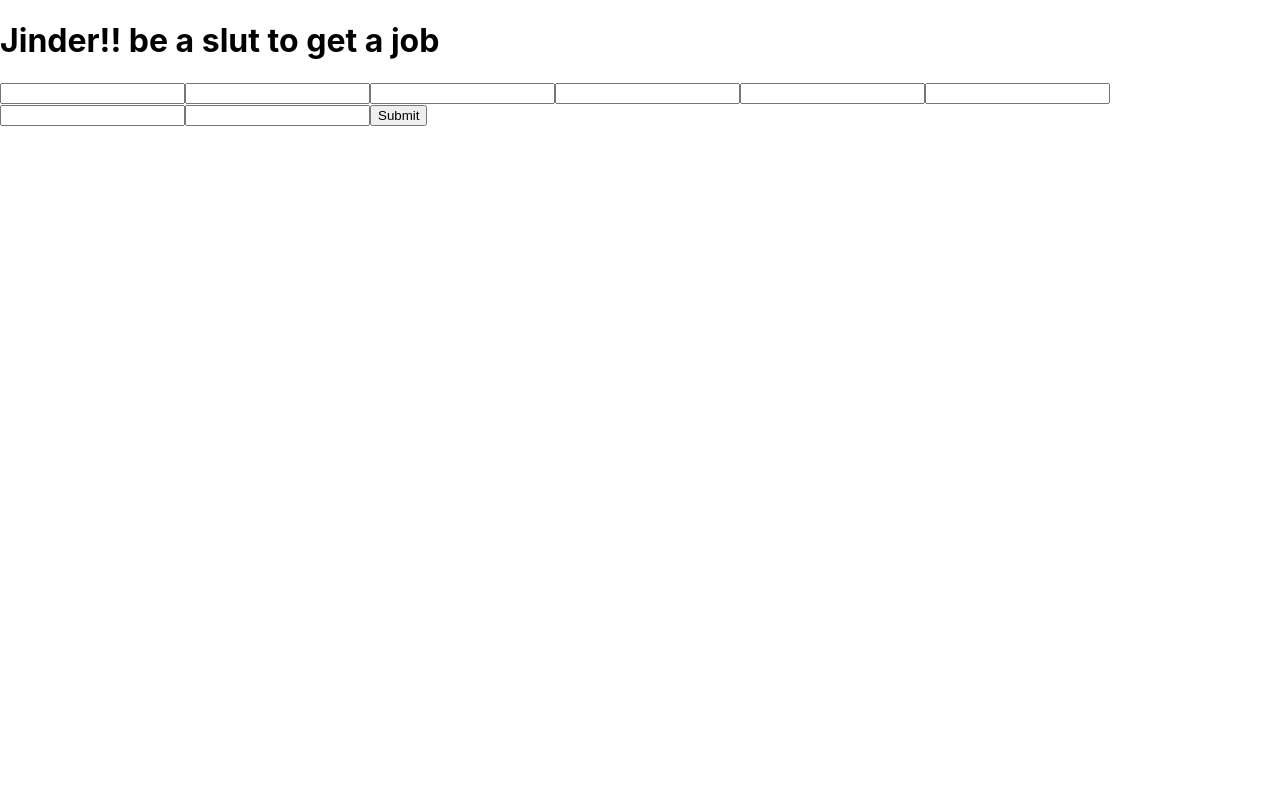
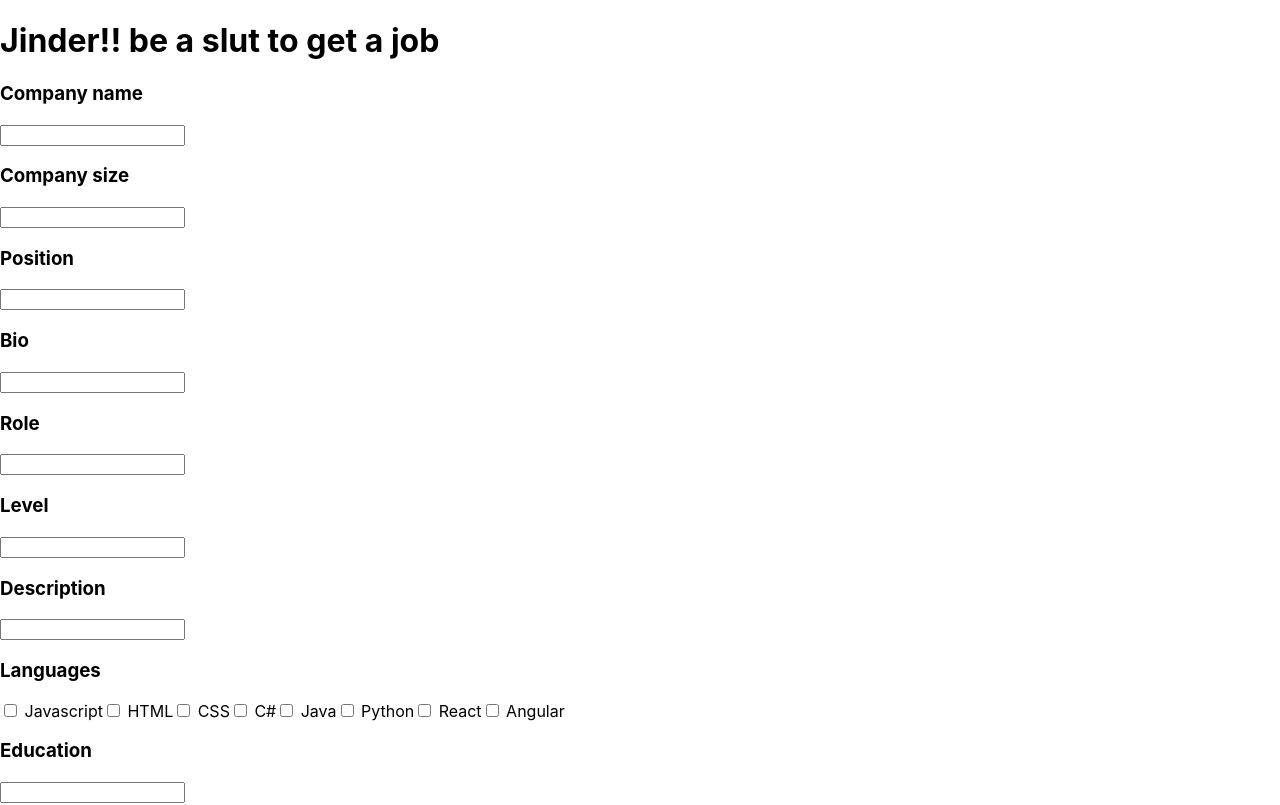
Before and after one commit to karenplanas/jinder, a React (Create React App) app in the folder client/: page / in a window 1280 px wide. Shown: the top 805 px of the page. Built offline with nearby package versions, Linux system fonts and the light colour scheme.

Commit message:
Created the JobOffer component linked with the backend

```diff
--- /dev/null
+++ b/client/src/Services/PostJobOffer.tsx
@@ -0,0 +1,11 @@
+import { JobOffer } from '../Interfaces/JobOffer';
+
+const postJobOffer = (jobOffer: JobOffer) => {
+  fetch('http://localhost:4000/newJobOffer', {
+    method: 'POST',
+    headers: { 'Content-type': ' application/json ' },
+    body: JSON.stringify(jobOffer),
+  });
+};
+
+export { postJobOffer };
--- a/client/src/components/CreateJob/CreateJobOffer.tsx
+++ b/client/src/components/CreateJob/CreateJobOffer.tsx
@@ -1,40 +1,97 @@
 import React from 'react';
 import { FormProvider, useForm } from 'react-hook-form';
 import { JobOffer } from '../../Interfaces/JobOffer';
+import { postJobOffer } from '../../Services/PostJobOffer';
 
 const CreateJobOffer: React.FC = () => {
   const methods = useForm<JobOffer>({
     defaultValues: {
       companyname: '',
+      companysize: '',
       position: '',
+      bio: '',
       role: '',
+      level: '',
       description: '',
-      languages: [''],
+      languages: [],
       education: '',
       experience: '',
       location: '',
-      hours: '',
+      contract: '',
       salary: '',
     },
   });
 
   const { handleSubmit, register } = methods;
 
-  const onSubmit = (data: {}) => {
-    console.log(data);
-  };
+  const onSubmit = handleSubmit(async (data) => {
+    // JSON.stringify(data.languages);
+    await postJobOffer(data);
+  });
 
   return (
     <div className="createjoboffer">
       <FormProvider {...methods}>
-        <form onSubmit={handleSubmit(onSubmit)}>
+        <form onSubmit={onSubmit}>
+          <h3>Company name</h3>
           <input type="text" {...register('companyname')} />
+          <h3>Company size</h3>
+          <input type="text" {...register('companysize')} />
+          <h3>Position</h3>
           <input type="text" {...register('position')} />
-          <input type="text" {...register('languages')} />
+          <h3>Bio</h3>
+          <input type="text" {...register('bio')} />
+          <h3>Role</h3>
+          <input type="text" {...register('role')} />
+          <h3>Level</h3>
+          <input type="text" {...register('level')} />
+          <h3>Description</h3>
+          <input type="text" {...register('description')} />
+          <h3>Languages</h3>
+          <label>
+            <input
+              type="checkbox"
+              value="Javascript"
+              {...register('languages')}
+            />{' '}
+            Javascript
+          </label>
+          <label>
+            <input type="checkbox" value="HTML" {...register('languages')} />{' '}
+            HTML
+          </label>
+          <label>
+            <input type="checkbox" value="CSS" {...register('languages')} /> CSS
+          </label>
+          <label>
+            <input type="checkbox" value="C#" {...register('languages')} /> C#
+          </label>
+          <label>
+            <input type="checkbox" value="Java" {...register('languages')} />{' '}
+            Java
+          </label>
+          <label>
+            <input type="checkbox" value="Python" {...register('languages')} />{' '}
+            Python
+          </label>
+          <label>
+            <input type="checkbox" value="React" {...register('languages')} />{' '}
+            React
+          </label>
+          <label>
+            <input type="checkbox" value="Angular" {...register('languages')} />{' '}
+            Angular
+          </label>
+
+          <h3>Education</h3>
           <input type="text" {...register('education')} />
+          <h3>Experience</h3>
           <input type="text" {...register('experience')} />
+          <h3>Location</h3>
           <input type="text" {...register('location')} />
-          <input type="text" {...register('hours')} />
+          <h3>Contract</h3>
+          <input type="text" {...register('contract')} />
+          <h3>Salary</h3>
           <input type="text" {...register('salary')} />
           <input type="submit" />
         </form>
```
Also changed, not shown: client/src/Interfaces/JobOffer.tsx (+5 -2 lines).
